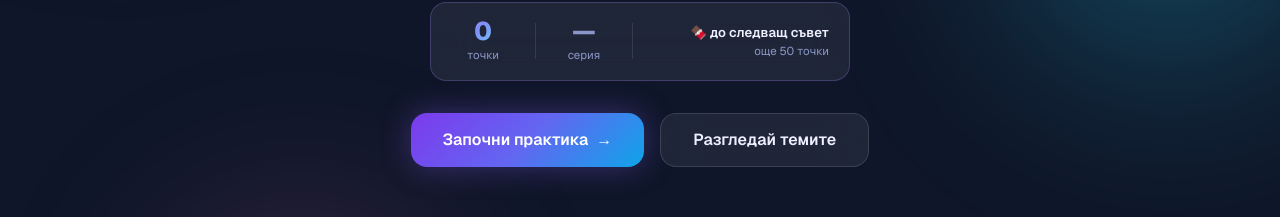
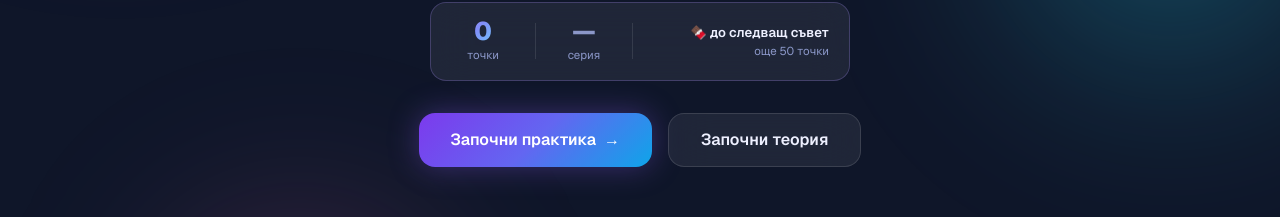
Before and after one commit to Debatedd/dzi-it, a Next.js app in the folder app/: page / in a window 1280 px wide. Shown: the part 544-761 px from the top of the page. Built offline with nearby package versions, Linux system fonts and the light colour scheme.

Commit message:
change hero buttons to Започни практика / Започни теория

```diff
--- a/app/app/page.tsx
+++ b/app/app/page.tsx
@@ -96,13 +96,13 @@ export default function HomePage() {
             <span>Започни практика</span>
             <span className="transition-transform group-hover:translate-x-1">→</span>
           </Link>
-          <a
-            href="#topics"
+          <Link
+            href="/html-task"
             className="inline-flex items-center justify-center gap-2 px-8 py-3.5 rounded-2xl font-semibold glass"
             style={{ fontSize: "1rem", color: "var(--text)" }}
           >
-            Разгледай темите
-          </a>
+            Започни теория
+          </Link>
         </div>
 
         {/* Stats row */}
```
